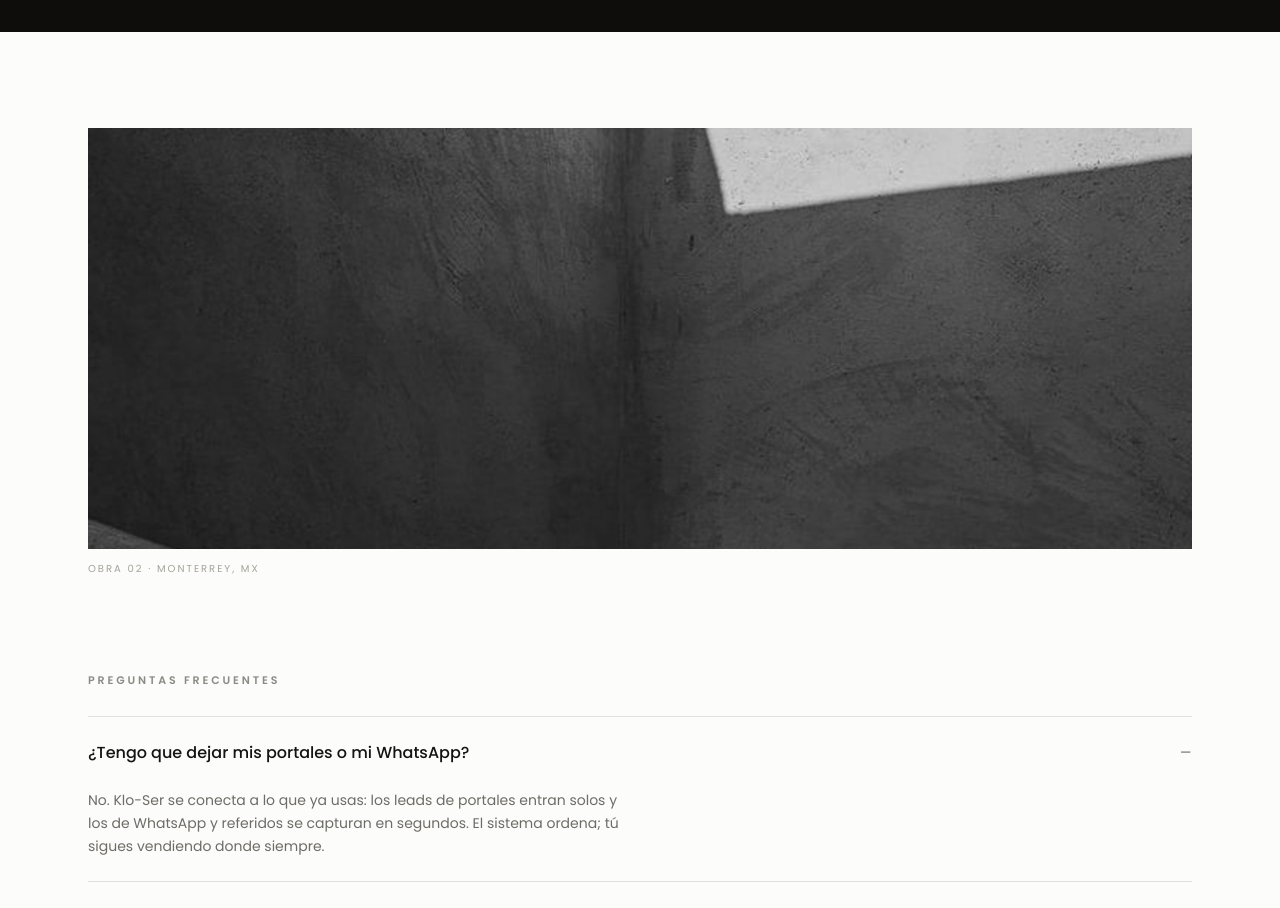
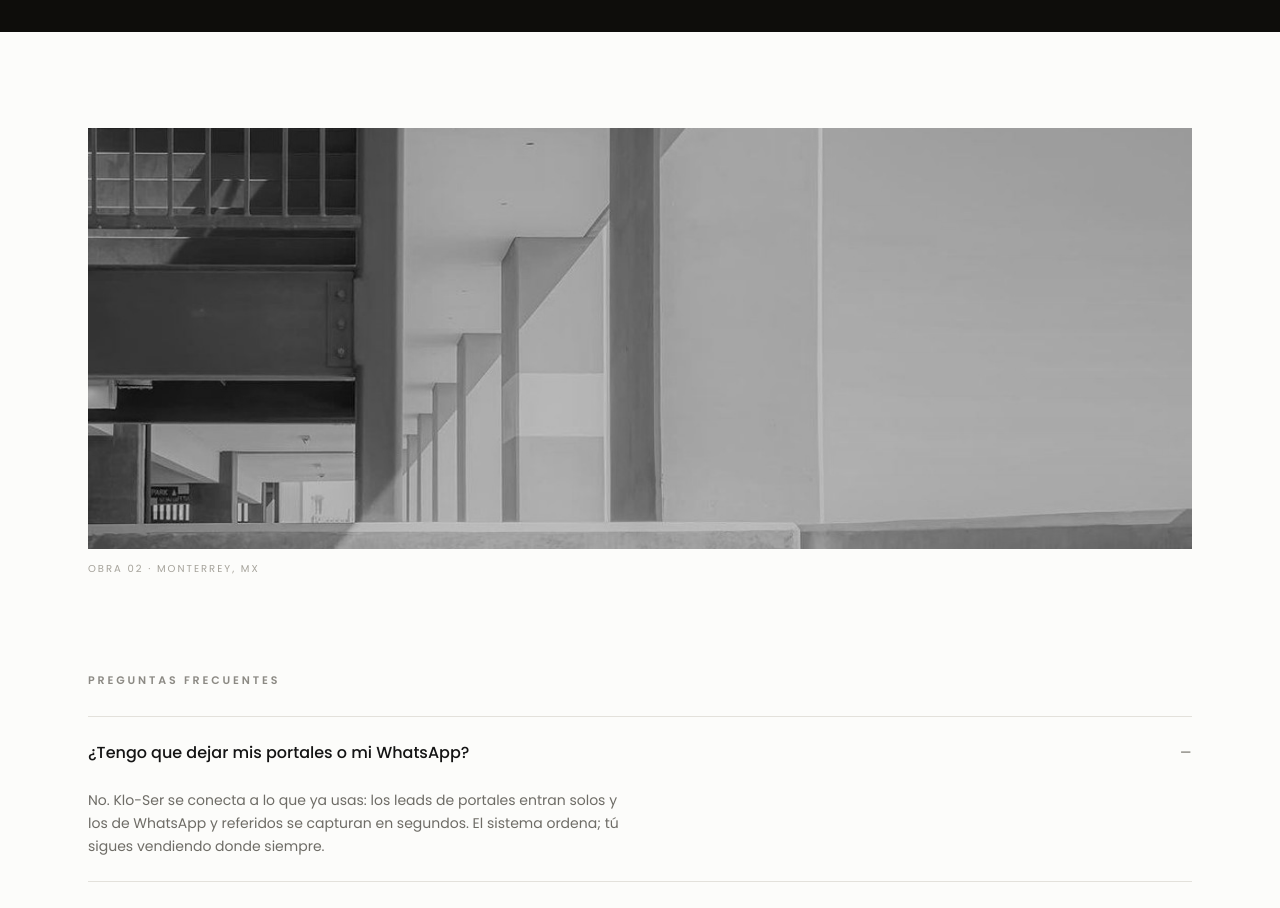
Before and after one commit to jairmaldonador8/Inmobiliaria-CRM, a Next.js app: page / in a window 1280 px wide. Shown: the part 2500-3408 px from the top of the page. Built offline with nearby package versions, Linux system fonts and the light colour scheme.

Commit message:
fix: Obra 02 de la landing usa mood-00 (escalera y columnas)
Co-Authored-By: Claude Fable 5 <noreply@anthropic.com>

```diff
--- a/src/app/page.tsx
+++ b/src/app/page.tsx
@@ -263,12 +263,12 @@ export default function PaginaLanding() {
         <section className="mx-auto max-w-6xl px-6 pt-24">
           <div className="relative aspect-[21/8] w-full overflow-hidden">
             <Image
-              src="/landing/mood-05.jpg"
-              alt="Volúmenes de concreto"
+              src="/landing/mood-00.jpg"
+              alt="Escalera y columnas de concreto bajo luz diagonal"
               fill
               sizes="(max-width: 1152px) 100vw, 1152px"
               className="object-cover grayscale"
-              style={{ objectPosition: 'center 55%' }}
+              style={{ objectPosition: 'center 38%' }}
             />
           </div>
           <p className="mt-3 text-[10px] tracking-[0.2em] uppercase text-[#A5A29A]">
```
